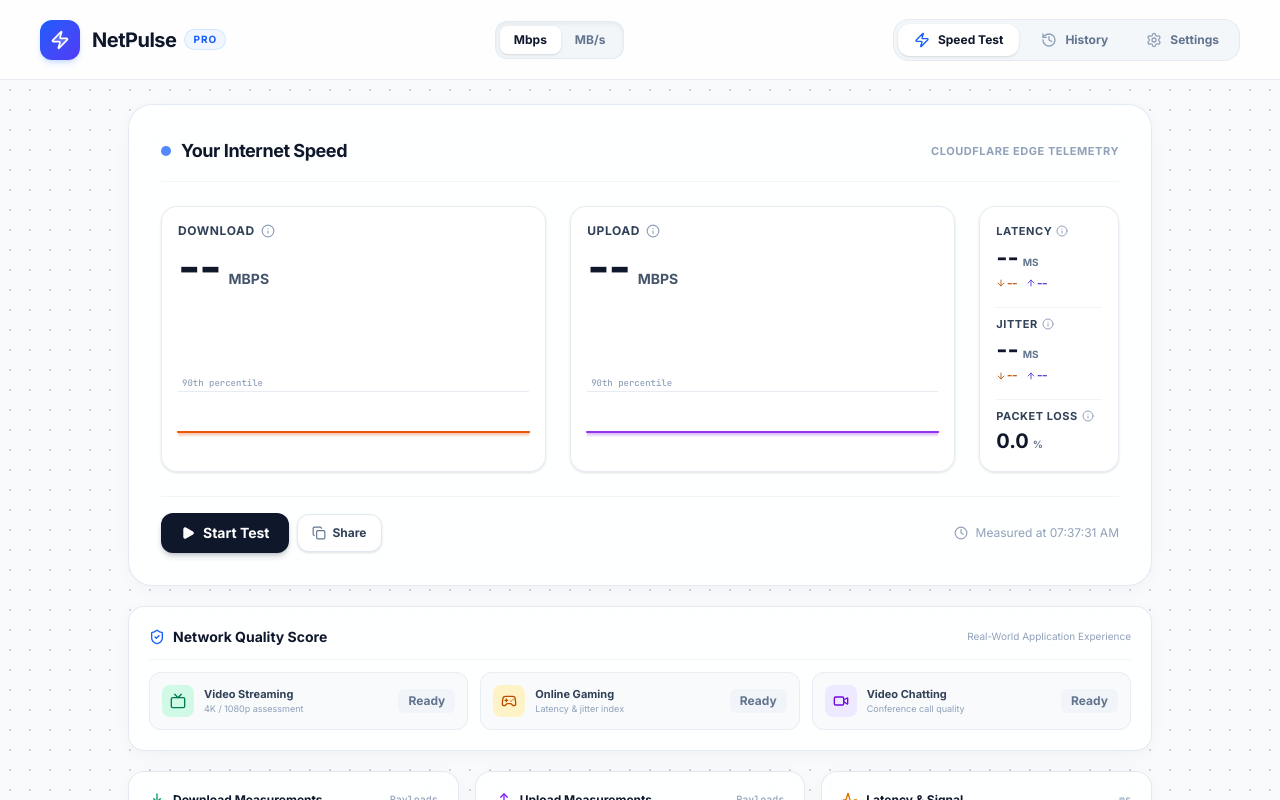
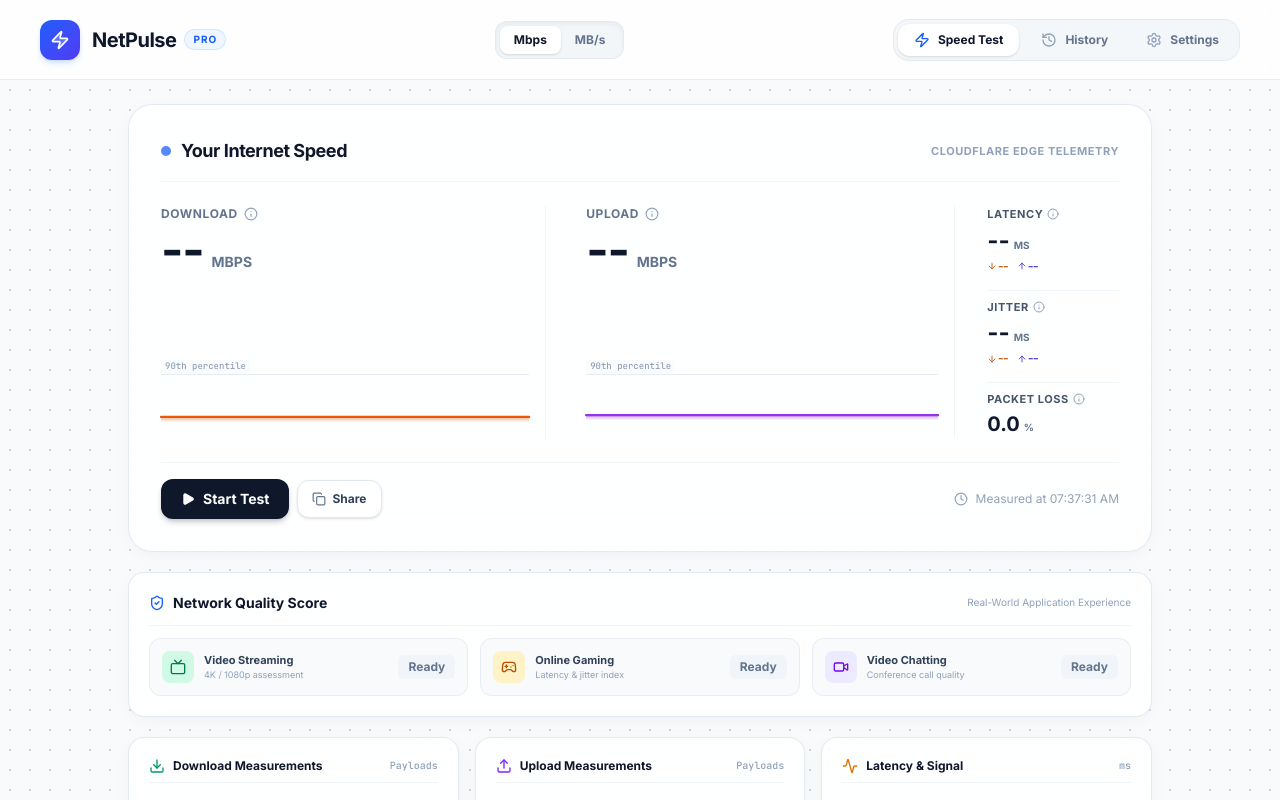
Before and after one commit to Suvesh108/NetPulse, a React (Vite) app: page / in a window 1280 px wide. Built offline with nearby package versions, Linux system fonts and the light colour scheme.

Commit message:
fix: refine hero console into seamless layout and guarantee dynamic spline waveforms for both Download and Upload

```diff
--- a/src/components/SpeedTest.tsx
+++ b/src/components/SpeedTest.tsx
@@ -69,6 +69,10 @@ export default function SpeedTest({ settings, onUpdateSettings, onTestComplete,
     setStatus('completed');
     setMeasuredTime(new Date().toLocaleTimeString([], { hour: '2-digit', minute: '2-digit', second: '2-digit' }));
 
+    // Ensure upload and download curves have multi-point data
+    setDownloadSpeedHistory(prev => prev.length >= 3 ? prev : [dnMbps * 0.35, dnMbps * 0.6, dnMbps * 0.88, dnMbps * 0.95, dnMbps, dnMbps * 0.92, dnMbps * 0.97, dnMbps]);
+    setUploadSpeedHistory(prev => prev.length >= 3 ? prev : [upMbps * 0.38, upMbps * 0.62, upMbps * 0.85, upMbps * 0.94, upMbps, upMbps * 0.91, upMbps * 0.98, upMbps]);
+
     const finalResult: SpeedTestResult = {
       id: Math.random().toString(36).substring(2, 9),
       timestamp: new Date().toISOString(),
@@ -137,6 +141,8 @@ export default function SpeedTest({ settings, onUpdateSettings, onTestComplete,
             if (points && points.length > 0) {
               const historyMbps = points.map(p => parseFloat((p.bps / 1_000_000).toFixed(1)));
               setDownloadSpeedHistory(historyMbps);
+            } else {
+              setDownloadSpeedHistory(prev => [...prev, parseFloat(rampedSpeed.toFixed(1))]);
             }
           }
         } else if (type === 'upload' && elapsed >= 18 && elapsed < 24) {
@@ -152,6 +158,8 @@ export default function SpeedTest({ settings, onUpdateSettings, onTestComplete,
             if (points && points.length > 0) {
               const historyMbps = points.map(p => parseFloat((p.bps / 1_000_000).toFixed(1)));
               setUploadSpeedHistory(historyMbps);
+            } else {
+              setUploadSpeedHistory(prev => [...prev, parseFloat(rampedSpeed.toFixed(1))]);
             }
           }
         }
@@ -217,6 +225,8 @@ export default function SpeedTest({ settings, onUpdateSettings, onTestComplete,
               if (points && points.length > 0) {
                 const historyMbps = points.map(p => parseFloat((p.bps / 1_000_000).toFixed(1)));
                 setDownloadSpeedHistory(historyMbps);
+              } else {
+                setDownloadSpeedHistory(prev => [...prev, parseFloat(rampedSpeed.toFixed(1))]);
               }
             }
           }
@@ -236,6 +246,8 @@ export default function SpeedTest({ settings, onUpdateSettings, onTestComplete,
               if (points && points.length > 0) {
                 const historyMbps = points.map(p => parseFloat((p.bps / 1_000_000).toFixed(1)));
                 setUploadSpeedHistory(historyMbps);
+              } else {
+                setUploadSpeedHistory(prev => [...prev, parseFloat(rampedSpeed.toFixed(1))]);
               }
             }
           }
@@ -280,28 +292,14 @@ export default function SpeedTest({ settings, onUpdateSettings, onTestComplete,
     runRealSpeedTest();
   };
 
-  const getStatusBadge = () => {
-    switch (status) {
-      case 'idle':
-        return { label: 'Ready to Test • Edge Server Standby', color: 'bg-slate-100/90 text-slate-700 border-slate-200' };
-      case 'pinging':
-        return { label: 'Measuring Ping Latency (Phase 1/4)', color: 'bg-amber-50 text-amber-800 border-amber-300 ring-2 ring-amber-400/20' };
-      case 'jittering':
-        return { label: 'Measuring Jitter Variance (Phase 2/4)', color: 'bg-indigo-50 text-indigo-800 border-indigo-300 ring-2 ring-indigo-400/20' };
-      case 'downloading':
-        return { label: 'Testing Download Bandwidth (Phase 3/4)', color: 'bg-emerald-50 text-emerald-800 border-emerald-300 ring-2 ring-emerald-400/20' };
-      case 'uploading':
-        return { label: 'Testing Upload Bandwidth (Phase 4/4)', color: 'bg-violet-50 text-violet-800 border-violet-300 ring-2 ring-violet-400/20' };
-      case 'completed':
-        return { label: 'Speed Test Complete • Results Saved', color: 'bg-emerald-50 text-emerald-800 border-emerald-300 shadow-sm' };
-      default:
-        return { label: 'Ready to Test', color: 'bg-slate-100 text-slate-700 border-slate-200' };
+  // Spline Generator for Cloudflare-style Area Charts
+  const generateCloudflareSpline = (history: number[], baseVal: number | null, width = 420, height = 120) => {
+    let dataset = history;
+    if ((!dataset || dataset.length < 2) && baseVal && baseVal > 0) {
+      dataset = [baseVal * 0.35, baseVal * 0.62, baseVal * 0.85, baseVal * 0.94, baseVal, baseVal * 0.91, baseVal * 0.98, baseVal];
     }
-  };
 
-  // Spline Generator for Cloudflare-style Area Charts
-  const generateCloudflareSpline = (history: number[], width = 420, height = 120) => {
-    if (!history || history.length < 2) {
+    if (!dataset || dataset.length < 2) {
       return {
         stroke: `M 0,${height - 6} L ${width},${height - 6}`,
         fill: `M 0,${height - 6} L ${width},${height - 6} L ${width},${height} L 0,${height} Z`,
@@ -311,15 +309,16 @@ export default function SpeedTest({ settings, onUpdateSettings, onTestComplete,
         hasData: false
       };
     }
+
     const padding = 10;
-    const maxVal = Math.max(...history, 1.0);
-    const stepX = width / (history.length - 1);
+    const maxVal = Math.max(...dataset, 1.0);
+    const stepX = width / (dataset.length - 1);
 
     const points: { x: number; y: number }[] = [];
 
-    for (let i = 0; i < history.length; i++) {
+    for (let i = 0; i < dataset.length; i++) {
       const x = i * stepX;
-      const y = height - ((history[i] / maxVal) * (height - padding * 2)) - padding;
+      const y = height - ((dataset[i] / maxVal) * (height - padding * 2)) - padding;
       points.push({ x, y });
     }
 
@@ -349,10 +348,8 @@ export default function SpeedTest({ settings, onUpdateSettings, onTestComplete,
   const displayDownloadHistory = getDisplayHistory(downloadSpeedHistory, status === 'downloading', elapsedRef.current - 12);
   const displayUploadHistory = getDisplayHistory(uploadSpeedHistory, status === 'uploading', elapsedRef.current - 18);
 
-  const downloadSpline = generateCloudflareSpline(displayDownloadHistory, 420, 110);
-  const uploadSpline = generateCloudflareSpline(displayUploadHistory, 420, 110);
-
-  const badge = getStatusBadge();
+  const downloadSpline = generateCloudflareSpline(displayDownloadHistory, downloadVal, 420, 110);
+  const uploadSpline = generateCloudflareSpline(displayUploadHistory, uploadVal, 420, 110);
 
   // Network Quality Score Calculations
   const effectiveDown = downloadVal !== null ? downloadVal : (status === 'downloading' ? currentSpeed : 0);
@@ -473,14 +470,14 @@ export default function SpeedTest({ settings, onUpdateSettings, onTestComplete,
           <span className="text-[11px] font-bold text-slate-400 uppercase tracking-wider">Cloudflare Edge Telemetry</span>
         </div>
 
-        {/* 3-Section Grid: Download Waveform | Upload Waveform | Latency & Jitter Column */}
+        {/* 3-Section Grid: Seamless Download | Seamless Upload | Seamless Telemetry Column */}
         <div className="grid grid-cols-1 lg:grid-cols-12 gap-6 my-6 items-stretch">
 
           {/* SECTION 1: DOWNLOAD (5 Columns) */}
-          <div className="lg:col-span-5 flex flex-col justify-between p-4 rounded-2xl bg-white/70 border border-slate-200/80 shadow-sm relative overflow-hidden">
+          <div className="lg:col-span-5 flex flex-col justify-between pr-0 lg:pr-4 lg:border-r lg:border-slate-100">
             <div>
               <div className="flex items-center gap-1.5 mb-1">
-                <span className="text-xs font-extrabold text-slate-700 uppercase tracking-wider">Download</span>
+                <span className="text-xs font-extrabold text-slate-500 uppercase tracking-wider">Download</span>
                 <Info className="w-3.5 h-3.5 text-slate-400" />
               </div>
               <div className="flex items-baseline gap-2">
@@ -491,14 +488,14 @@ export default function SpeedTest({ settings, onUpdateSettings, onTestComplete,
                       ? (unit === 'MB/s' ? (currentSpeed / 8).toFixed(1) : currentSpeed.toFixed(1))
                       : '--')}
                 </span>
-                <span className="text-sm font-extrabold text-slate-600 uppercase">{unit}</span>
+                <span className="text-sm font-extrabold text-slate-500 uppercase">{unit}</span>
               </div>
             </div>
 
             {/* Area Spline Waveform */}
             <div className="relative w-full h-28 sm:h-32 mt-4 flex flex-col justify-end">
               <div className="absolute inset-x-0 top-1/2 border-b border-slate-200/80 flex justify-start">
-                <span className="text-[9px] font-mono text-slate-400 -mt-3.5 bg-white/80 px-1 rounded">90th percentile</span>
+                <span className="text-[9px] font-mono text-slate-400 -mt-3.5 bg-[#F8FAFC]/80 px-1 rounded">90th percentile</span>
               </div>
 
               <svg id="download-sparkline" viewBox="0 0 420 110" className="w-full h-full relative z-10 overflow-visible">
@@ -524,10 +521,10 @@ export default function SpeedTest({ settings, onUpdateSettings, onTestComplete,
           </div>
 
           {/* SECTION 2: UPLOAD (5 Columns) */}
-          <div className="lg:col-span-5 flex flex-col justify-between p-4 rounded-2xl bg-white/70 border border-slate-200/80 shadow-sm relative overflow-hidden">
+          <div className="lg:col-span-5 flex flex-col justify-between px-0 lg:px-4 lg:border-r lg:border-slate-100">
             <div>
               <div className="flex items-center gap-1.5 mb-1">
-                <span className="text-xs font-extrabold text-slate-700 uppercase tracking-wider">Upload</span>
+                <span className="text-xs font-extrabold text-slate-500 uppercase tracking-wider">Upload</span>
                 <Info className="w-3.5 h-3.5 text-slate-400" />
               </div>
               <div className="flex items-baseline gap-2">
@@ -538,14 +535,14 @@ export default function SpeedTest({ settings, onUpdateSettings, onTestComplete,
                       ? (unit === 'MB/s' ? (currentSpeed / 8).toFixed(1) : currentSpeed.toFixed(1))
                       : '--')}
                 </span>
-                <span className="text-sm font-extrabold text-slate-600 uppercase">{unit}</span>
+                <span className="text-sm font-extrabold text-slate-500 uppercase">{unit}</span>
               </div>
             </div>
 
             {/* Area Spline Waveform */}
             <div className="relative w-full h-28 sm:h-32 mt-4 flex flex-col justify-end">
               <div className="absolute inset-x-0 top-1/2 border-b border-slate-200/80 flex justify-start">
-                <span className="text-[9px] font-mono text-slate-400 -mt-3.5 bg-white/80 px-1 rounded">90th percentile</span>
+                <span className="text-[9px] font-mono text-slate-400 -mt-3.5 bg-[#F8FAFC]/80 px-1 rounded">90th percentile</span>
               </div>
 
               <svg id="upload-sparkline" viewBox="0 0 420 110" className="w-full h-full relative z-10 overflow-visible">
@@ -571,12 +568,12 @@ export default function SpeedTest({ settings, onUpdateSettings, onTestComplete,
           </div>
 
           {/* SECTION 3: LATENCY, JITTER & PACKET LOSS (2 Columns) */}
-          <div className="lg:col-span-2 flex flex-col justify-between gap-4 p-4 rounded-2xl bg-white/70 border border-slate-200/80 shadow-sm">
+          <div className="lg:col-span-2 flex flex-col justify-between gap-4 pl-0 lg:pl-2">
 
             {/* Latency */}
             <div className="flex flex-col">
               <div className="flex items-center gap-1">
-                <span className="text-[11px] font-extrabold text-slate-700 uppercase tracking-wider">Latency</span>
+                <span className="text-[11px] font-extrabold text-slate-600 uppercase tracking-wider">Latency</span>
                 <Info className="w-3 h-3 text-slate-400" />
               </div>
               <div className="flex items-baseline gap-1 mt-0.5">
@@ -598,7 +595,7 @@ export default function SpeedTest({ settings, onUpdateSettings, onTestComplete,
             {/* Jitter */}
             <div className="flex flex-col pt-2 border-t border-slate-100">
               <div className="flex items-center gap-1">
-                <span className="text-[11px] font-extrabold text-slate-700 uppercase tracking-wider">Jitter</span>
+                <span className="text-[11px] font-extrabold text-slate-600 uppercase tracking-wider">Jitter</span>
                 <Info className="w-3 h-3 text-slate-400" />
               </div>
               <div className="flex items-baseline gap-1 mt-0.5">
@@ -620,7 +617,7 @@ export default function SpeedTest({ settings, onUpdateSettings, onTestComplete,
             {/* Packet Loss */}
             <div className="flex flex-col pt-2 border-t border-slate-100">
               <div className="flex items-center gap-1">
-                <span className="text-[11px] font-extrabold text-slate-700 uppercase tracking-wider">Packet Loss</span>
+                <span className="text-[11px] font-extrabold text-slate-600 uppercase tracking-wider">Packet Loss</span>
                 <Info className="w-3 h-3 text-slate-400" />
               </div>
               <div className="flex items-baseline gap-1 mt-0.5">
```
